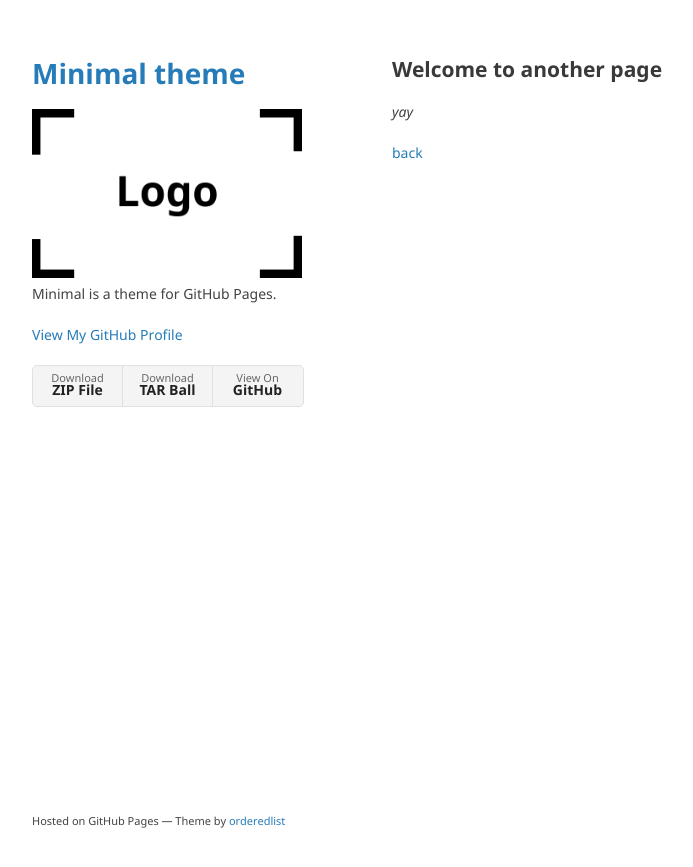
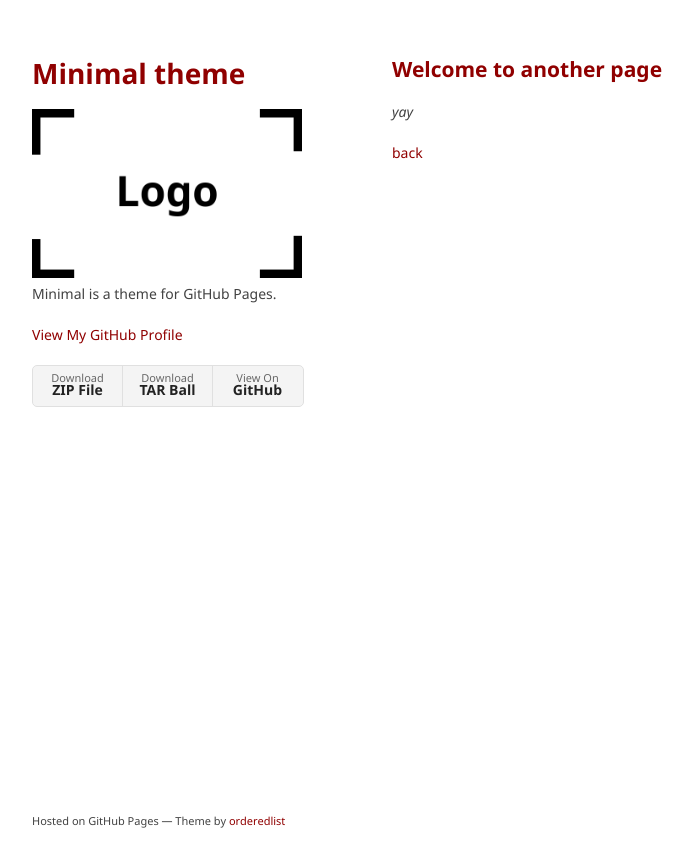
Before and after one commit to lucylai96/lucylai96.github.io, a Jekyll site: the page built from another-page.md, in a window 1280 px wide. Shown: the top 867 px of the page, without its empty margins (178-871 px from the left). Built offline with Jekyll 4.4.1, drawn with Linux system fonts in a browser that asks for light colours; our own code applies the rules of GitHub Pages for plain Markdown files.

Commit message:
Update jekyll-theme-minimal.scss

```diff
--- a/_sass/jekyll-theme-minimal.scss
+++ b/_sass/jekyll-theme-minimal.scss
@@ -27,15 +27,15 @@ h1 {
 }
 
 h2 {
-  color:#393939;
+  color:#900000;
 }
 
 h3, h4, h5, h6 {
-  color:#494949;
+  color:#900000;
 }
 
 a {
-  color:#267CB9;
+  color:#900000;
   text-decoration:none;
 }
 
@@ -46,13 +46,13 @@ a:hover, a:focus {
 
 a small {
   font-size:11px;
-  color:#777;
+  color:#900000;
   margin-top:-0.3em;
   display:block;
 }
 
 a:hover small {
-  color:#777;
+  color:#900000;
 }
 
 .wrapper {
```
